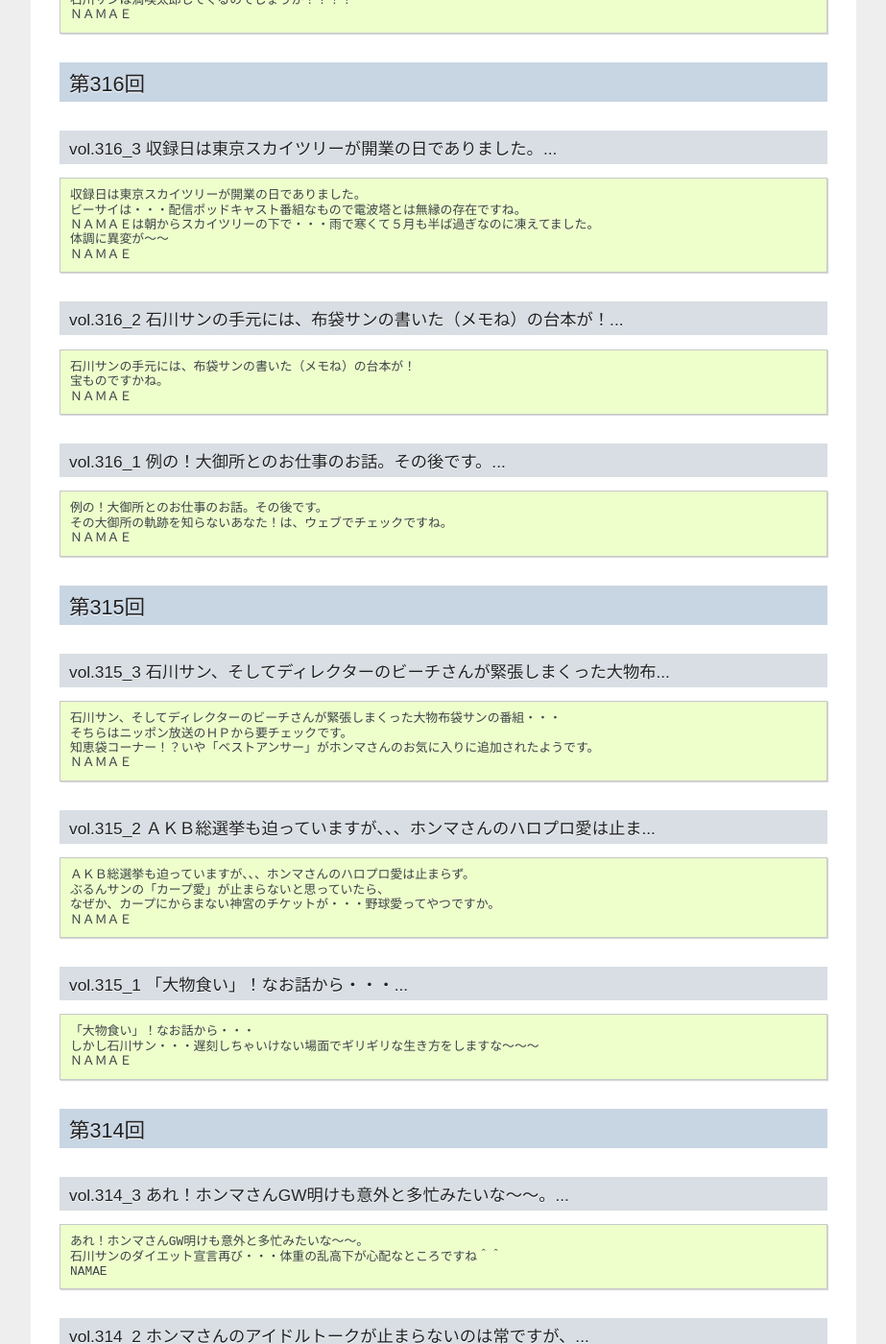
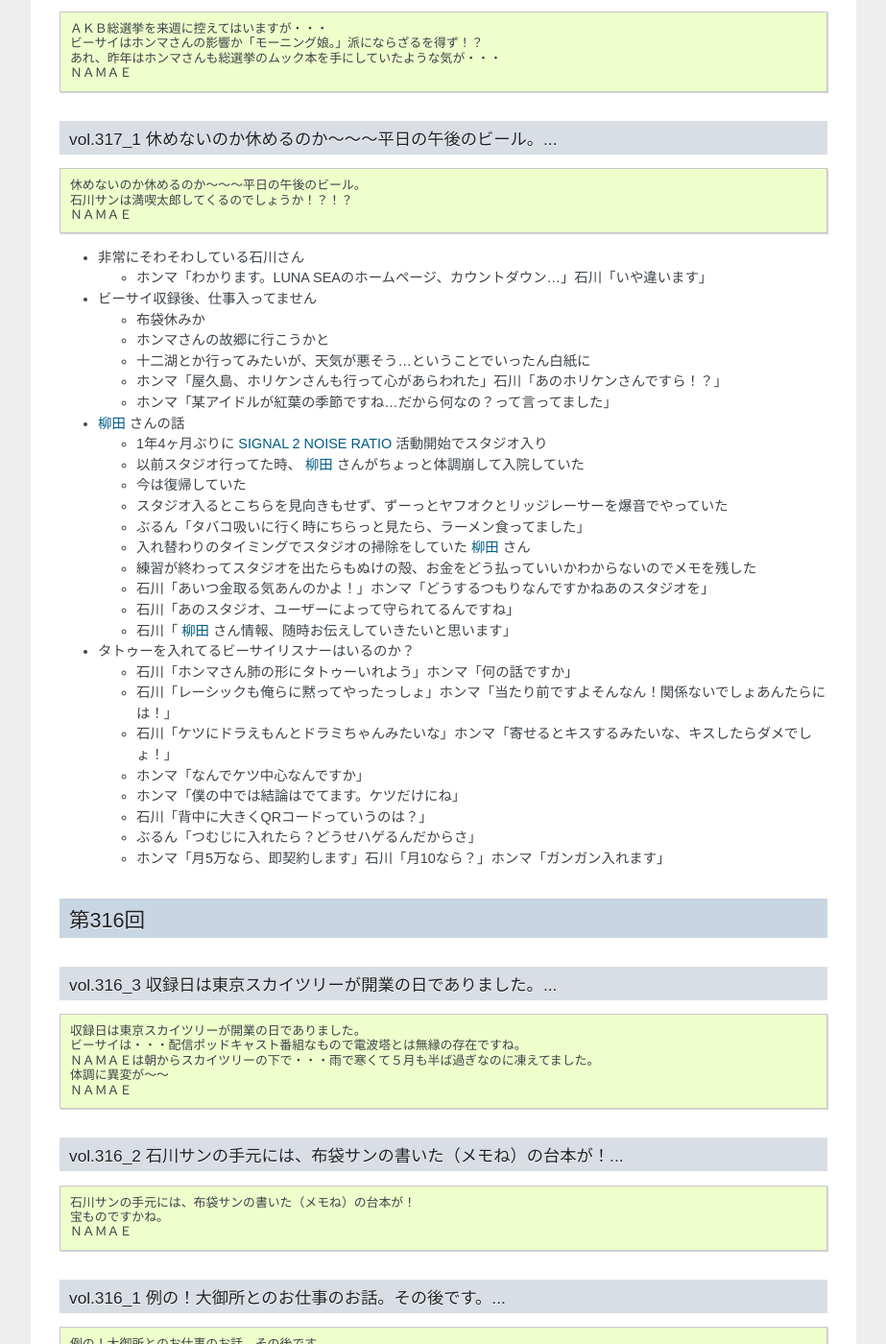
Before and after one commit to gosyujin/be-side, a Sphinx documentation site: the page built from source/2012.rst, in a window 1280 px wide and 1400 px high, scrolled down 21113 px. Shown: the whole window at 96% size, without its empty margins (198-1121 px from the left). Built offline with Sphinx 7.4.7, drawn with Linux system fonts in a browser that asks for light colours; some of the changed text lies outside the part shown.

Commit message:
Update source

```diff
--- a/source/2012.rst
+++ b/source/2012.rst
@@ -1219,6 +1219,15 @@ vol.318_1 石川昭人のぶらりひとり旅談義その１...
 
    ＮＡＭＡＥ
 
+* 先週休みを取れそうだと言っていた石川さん、ガッツリ休めました
+* 石川「結論から言いますと…キャバクラ最高です」ぶるん「やっぱりそういうことになりますよね、旅しなくても最高だもん。旅したらもっと最高ですよ」
+* 石川「やっぱキャバが好き！」
+* 西日本の城を回ってきた
+* 香川県の丸亀城を攻めた
+* 関西と関東の番組視聴率5％くらい違う
+* ありがとう浜村淳ですのすごさ
+* ゲストが来てもしゃべりっぱなしの浜村さん
+
 第317回
 ========
 
@@ -1250,6 +1259,42 @@ vol.317_1 休めないのか休めるのか～～～平日の午後のビール
    休めないのか休めるのか～～～平日の午後のビール。
    石川サンは満喫太郎してくるのでしょうか！？！？
    ＮＡＭＡＥ
+
+* 非常にそわそわしている石川さん
+
+  * ホンマ「わかります。LUNA SEAのホームページ、カウントダウン…」石川「いや違います」
+
+* ビーサイ収録後、仕事入ってません
+
+  * 布袋休みか
+  * ホンマさんの故郷に行こうかと
+  * 十二湖とか行ってみたいが、天気が悪そう…ということでいったん白紙に
+  * ホンマ「屋久島、ホリケンさんも行って心があらわれた」石川「あのホリケンさんですら！？」
+  * ホンマ「某アイドルが紅葉の季節ですね…だから何なの？って言ってました」
+
+* :term:`柳田` さんの話
+
+  * 1年4ヶ月ぶりに :term:`SIGNAL 2 NOISE RATIO` 活動開始でスタジオ入り
+  * 以前スタジオ行ってた時、 :term:`柳田` さんがちょっと体調崩して入院していた
+  * 今は復帰していた
+  * スタジオ入るとこちらを見向きもせず、ずーっとヤフオクとリッジレーサーを爆音でやっていた
+  * ぶるん「タバコ吸いに行く時にちらっと見たら、ラーメン食ってました」
+  * 入れ替わりのタイミングでスタジオの掃除をしていた :term:`柳田` さん
+  * 練習が終わってスタジオを出たらもぬけの殻、お金をどう払っていいかわからないのでメモを残した
+  * 石川「あいつ金取る気あんのかよ！」ホンマ「どうするつもりなんですかねあのスタジオを」
+  * 石川「あのスタジオ、ユーザーによって守られてるんですね」
+  * 石川「 :term:`柳田` さん情報、随時お伝えしていきたいと思います」
+
+* タトゥーを入れてるビーサイリスナーはいるのか？
+
+  * 石川「ホンマさん肺の形にタトゥーいれよう」ホンマ「何の話ですか」
+  * 石川「レーシックも俺らに黙ってやったっしょ」ホンマ「当たり前ですよそんなん！関係ないでしょあんたらには！」
+  * 石川「ケツにドラえもんとドラミちゃんみたいな」ホンマ「寄せるとキスするみたいな、キスしたらダメでしょ！」
+  * ホンマ「なんでケツ中心なんですか」
+  * ホンマ「僕の中では結論はでてます。ケツだけにね」
+  * 石川「背中に大きくQRコードっていうのは？」
+  * ぶるん「つむじに入れたら？どうせハゲるんだからさ」
+  * ホンマ「月5万なら、即契約します」石川「月10なら？」ホンマ「ガンガン入れます」
 
 第316回
 ========
```
Also changed, not shown: source/2010.rst (+7 -7 lines).
